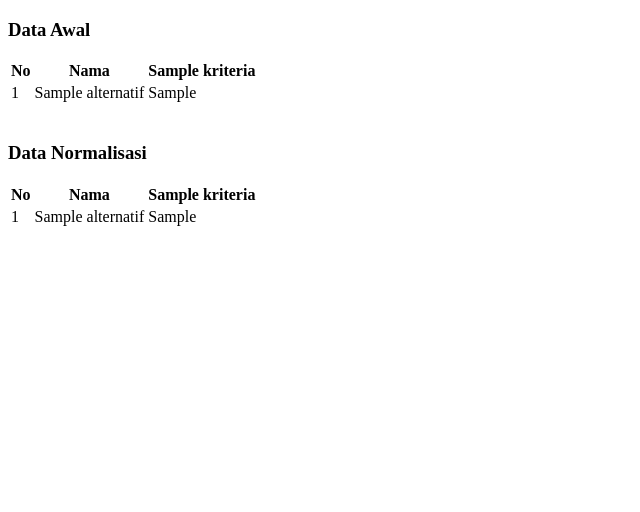
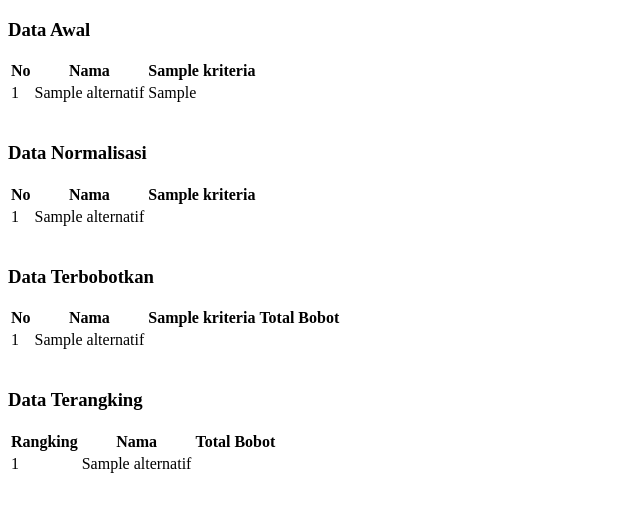
Before and after one commit to staferfield/spk-saw-kos, a CodeIgniter app: page /spk-saw-kos/index.php/saw/index in a window 1280 px wide. Shown: the top 512 px of the page, without its empty margins (0-640 px from the left). Run offline with CodeIgniter, Linux system fonts and the light colour scheme; tables that the repository leaves empty or names only in its code hold one stand-in row (values such as "Sample post").

Commit message:
Basic SAW calculation complete

```diff
--- a/application/controllers/saw.php
+++ b/application/controllers/saw.php
@@ -14,7 +14,8 @@ class saw extends CI_Controller{
         $data['kriteria'] = $this->m_kriteria->getKriteria()->result();
         $data['nilai'] = $this->m_nilai->getNilai()->result();
 
-        $data['minmax'] = $this->m_nilai->getNilaiMinMax()->result();
+        $data['saw'] = $this->m_nilai->getNilaiSAW()->result();
+        $data['ranking'] = $this->m_nilai->getNilaiRangking()->result();
 
         $this->load->view('v_saw', $data);
     }
--- a/application/models/m_nilai.php
+++ b/application/models/m_nilai.php
@@ -18,6 +18,44 @@ class m_nilai extends CI_Model {
         Left JOIN kriteria C ON N.id_kriteria = C.id
       ORDER BY id_alternatif, id_kriteria;
       ");
+		return $result;
+	}
+
+	public function getNilaiSAW()
+	{
+        $result = $this->db->query('SELECT
+		N.id id
+		, A.id AS alternatif_id
+		, A.nama AS alternatif_nama
+		, id_kriteria AS kriteria_id
+		, C.nama AS kriteria_nama
+		, C.jenis AS kriteria_jenis
+		, C.bobot AS kriteria_bobot
+		, N.nilai
+		, IF(c.jenis = "Benefit", (SELECT MAX(nilai) FROM nilai WHERE id_kriteria = N.id_kriteria), (SELECT MIN(nilai) FROM nilai WHERE id_kriteria = N.id_kriteria)) AS minmax
+		, ROUND( IF(c.jenis = "Benefit", N.nilai/(SELECT MAX(nilai) FROM nilai WHERE id_kriteria = N.id_kriteria), (SELECT MIN(nilai) FROM nilai WHERE id_kriteria = N.id_kriteria)/N.nilai) ,2) AS nilai_normal
+		, ROUND( (C.bobot * IF(c.jenis = "Benefit", N.nilai/(SELECT MAX(nilai) FROM nilai WHERE id_kriteria = N.id_kriteria), (SELECT MIN(nilai) FROM nilai WHERE id_kriteria = N.id_kriteria)/N.nilai)) / (SELECT sum(bobot) FROM kriteria) ,2) AS nilai_bobot
+	  FROM nilai N
+		Left JOIN alternatif A ON N.id_alternatif = A.id
+		Left JOIN kriteria C ON N.id_kriteria = C.id
+	  ORDER BY id_alternatif, id_kriteria;
+      ');
+		return $result;
+	}
+
+	public function getNilaiRangking()
+	{
+        $result = $this->db->query('SELECT
+		N.id id
+		, A.id AS alternatif_id
+		, A.nama AS alternatif_nama
+		, ROUND( SUM( (C.bobot * IF(c.jenis = "Benefit", N.nilai/(SELECT MAX(nilai) FROM nilai WHERE id_kriteria = N.id_kriteria), (SELECT MIN(nilai) FROM nilai WHERE id_kriteria = N.id_kriteria)/N.nilai)) / (SELECT sum(bobot) FROM kriteria) ) , 2) AS total_bobot
+	  FROM nilai N
+		Left JOIN alternatif A ON N.id_alternatif = A.id
+		Left JOIN kriteria C ON N.id_kriteria = C.id
+	  GROUP BY id_alternatif
+	  ORDER BY total_bobot DESC;
+      ');
 		return $result;
 	}
 
--- a/application/views/v_saw.php
+++ b/application/views/v_saw.php
@@ -66,10 +66,10 @@ $this->load->view('v_main/header');
             <td><?php echo $index+1 ?></td>
             <td><?= $alt->nama ?></td>
 
-            <?php foreach ($nilai as $x => $data) { ?>
+            <?php foreach ($saw as $x => $data) { ?>
                 <?php if($data->alternatif_id == $alt->id){
                   ?>
-                <td><?= $data->nilai ?></td>
+                <td><?= $data->nilai_normal ?></td>
                 <?php }; ?>
             <?php } ?>
           </tr>
@@ -78,3 +78,77 @@ $this->load->view('v_main/header');
          } ?>
         </tbody>
       </table>
+
+
+
+
+
+      <br>
+
+<h3>Data Terbobotkan</h3>
+<table class="table table-bordered table-striped">
+  <thead>
+    <tr>
+      <th>No</th>
+      <th>Nama</th>
+
+      <?php foreach ($kriteria as $key => $k) { ?>
+      <th><?= $k->nama ?></th>
+      <?php }; ?>
+      <th>Total Bobot</th>
+    </tr>
+  </thead>
+
+  <tbody>
+  <?php
+    foreach ($alternatif as $index => $alt) {
+      ?>
+    <tr>
+      <td><?php echo $index+1 ?></td>
+      <td><?= $alt->nama ?></td>
+
+      <?php foreach ($saw as $x => $data) { ?>
+          <?php if($data->alternatif_id == $alt->id){
+            ?>
+          <td><?= $data->nilai_bobot ?></td>
+          <?php }; ?>
+      <?php } ?>
+      <td><?= $ranking[$index]->total_bobot ?></td>
+    </tr>
+    <?php
+    // }
+   } ?>
+  </tbody>
+</table>
+
+
+
+
+
+
+
+<br>
+
+<h3>Data Terangking</h3>
+<table class="table table-bordered table-striped">
+  <thead>
+    <tr>
+      <th>Rangking</th>
+      <th>Nama</th>
+      <th>Total Bobot</th>
+    </tr>
+  </thead>
+
+  <tbody>
+  <?php
+    foreach ($ranking as $index => $data) {
+      ?>
+    <tr>
+      <td><?php echo $index+1 ?></td>
+      <td><?= $data->alternatif_nama ?></td>
+      <td><?= $data->total_bobot ?></td>
+    </tr>
+    <?php
+   } ?>
+  </tbody>
+</table>
```
